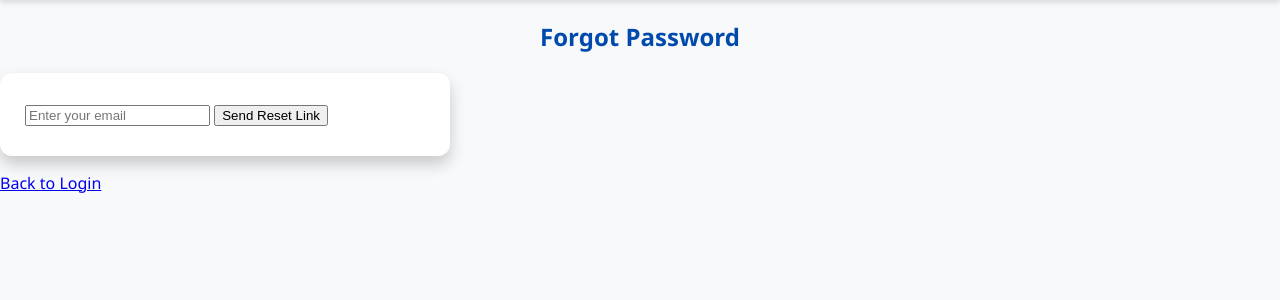
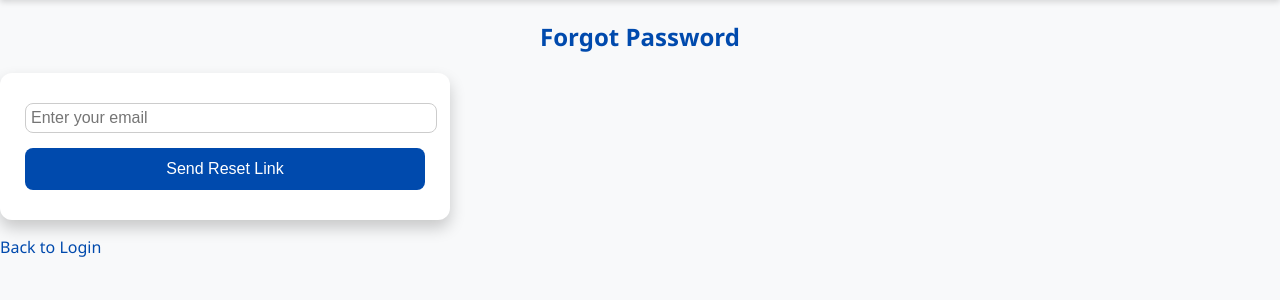
Before and after one commit to overheated42/GitExercise-G05, a Flask app: page /forgot_password in a window 1280 px wide. Shown: the part 151-451 px from the top of the page. Run offline with Flask 2, Linux system fonts and the light colour scheme.

Commit message:
Refactor: Simplify styles for login, register, and reset password forms; enhance account management layout

```diff
--- a/app/static/style.css
+++ b/app/static/style.css
@@ -165,15 +164,16 @@ header {
     padding: 40px;
 }
 
-.login-form,
-.forgot-form,
-.reset-form  {
+.login-form ,
+.forgot-form {
     background: #fff;
     padding: 30px 25px;
     border-radius: 12px;
     box-shadow: 0 8px 16px rgba(0,0,0,0.2);
     width: 100%;
     max-width: 400px;
+    align-items: center;
+    justify-content: center;
 }
 
 .register-form {
@@ -219,7 +217,8 @@ header {
 .login-form input[type="password"] ,
 .register-form input[type="text"],
 .register-form input[type="email"],
-.register-form input[type="password"] {
+.register-form input[type="password"] ,
+.forgot-form input[type="email"] {
     border-color: #004aad;
     width: 100%;
     padding: 5px;   /* 🔴 makes it tall */
@@ -238,7 +237,8 @@ header {
 
 /* Button */
 .login-form button,
-.register-form button {
+.register-form button ,
+.forgot-form button {
     width: 100%;
     padding: 12px;
     background: #004aad;
@@ -251,26 +251,30 @@ header {
 }
 
 .login-form button:hover,
-.register-form button:hover {
+.register-form button:hover ,
+.forgot-form button:hover {
     background: #003080;
 }
 
 /* Links */
 .login-bg p ,
-.register-bg p {
+.register-bg p
+.forgot-bg p {
     text-align: center;
     margin-top: 12px;
     font-size: 14px;
 }
 
 .login-bg a ,
-.register-bg a {
+.register-bg a ,
+.forgot-bg a {
     color: #004aad;
     text-decoration: none;
 }
 
 .login-bg a:hover,
-.register-bg a:hover {
+.register-bg a:hover ,
+.forgot-bg a:hover {
     text-decoration: underline;
 }
 
--- a/app/templates/account.html
+++ b/app/templates/account.html
@@ -39,7 +39,6 @@
     </header>
     <main class="account-bg">
     <h2>Account Details</h2>
-
     <form method="POST" class="account-form" enctype="multipart/form-data">
         <label>Name:</label>
         <input type="text" name="name" value="{{ user.name }}" placeholder="Name" required>
```
Also changed, not shown: other parts of app/static/style.css (+14 -9 lines), app/templates/reset_password.html (+6 -3 lines).
